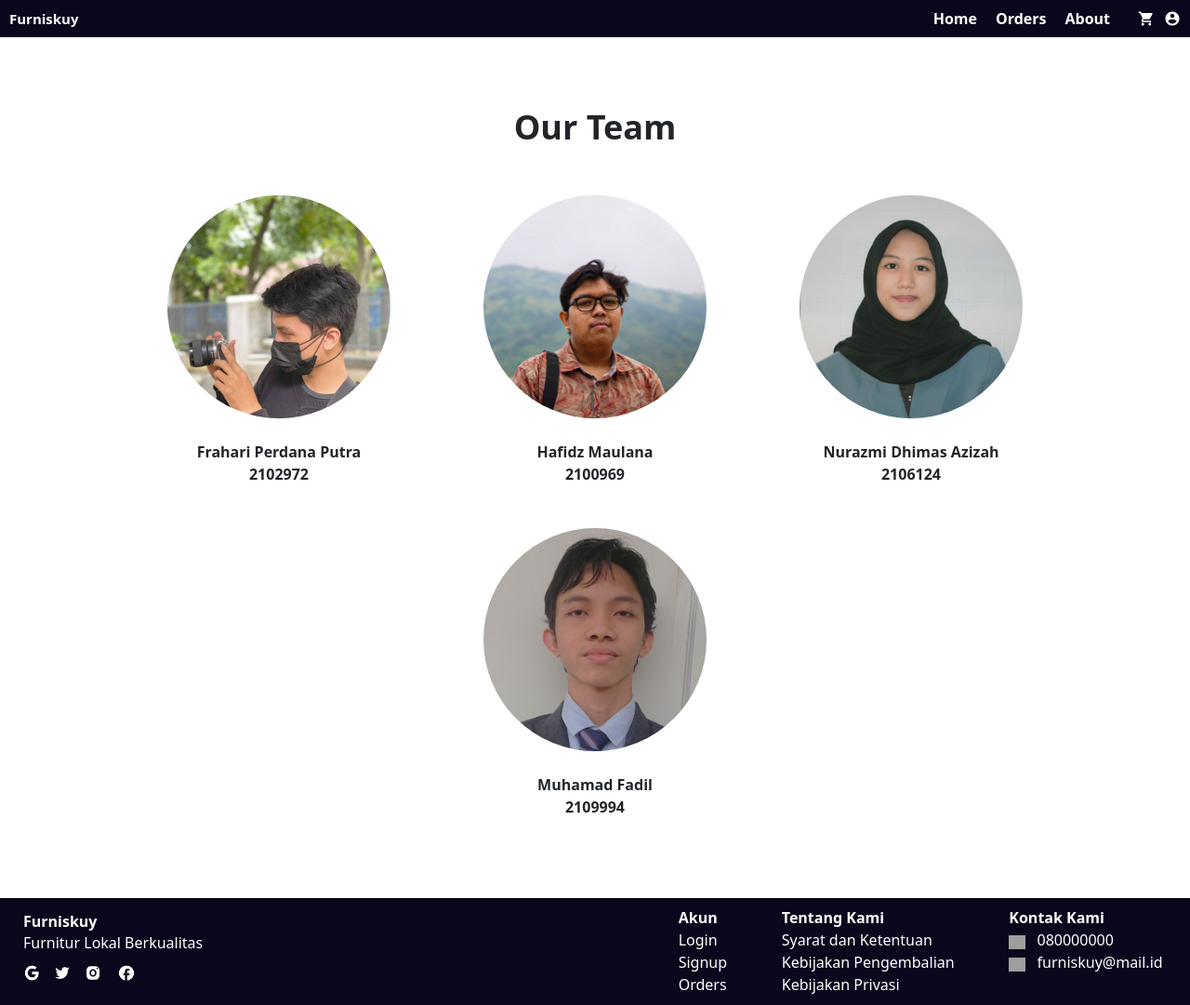
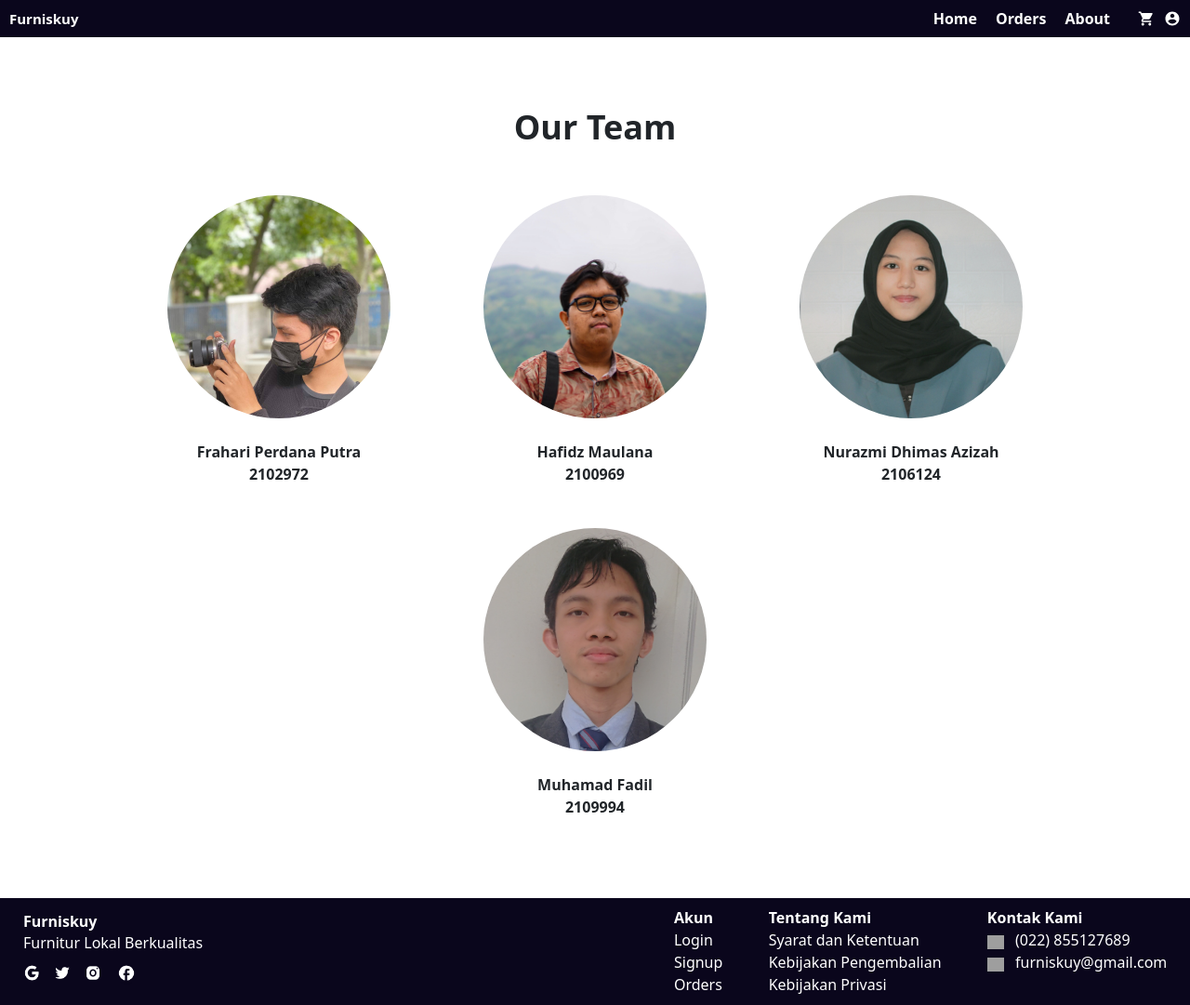
Before and after one commit to furniskuy/furniskuy.github.io, a plain HTML site: page about.html in a window 1280 px wide. Shown: the whole page at 93% size. Drawn offline with Linux system fonts and the light colour scheme; grey boxes are pictures that could not be loaded.

Commit message:
Update about.html
ngeganti notelp, email

```diff
--- a/about.html
+++ b/about.html
@@ -102,9 +102,9 @@
                 <p><strong>Kontak Kami</strong></p>
                 <div class="opsiFooter">
                     <img src="https://cdn-icons-png.flaticon.com/512/3247/3247310.png" width="15" height="15" alt="tlpn"
-                        class="logo"><a href="#"> <span> 080000000 </span></a><br>
+                        class="logo"><a href="#"> <span> (022) 855127689 </span></a><br>
                     <img src="https://cdn-icons-png.flaticon.com/512/873/873360.png" width="15" height="15" alt="mail"
-                        class="logo"><a href="#"> <span> furniskuy@mail.id </span></a><br>
+                        class="logo"><a href="#"> <span> furniskuy@gmail.com </span></a><br>
                 </div>
             </div>
         </div>
```
